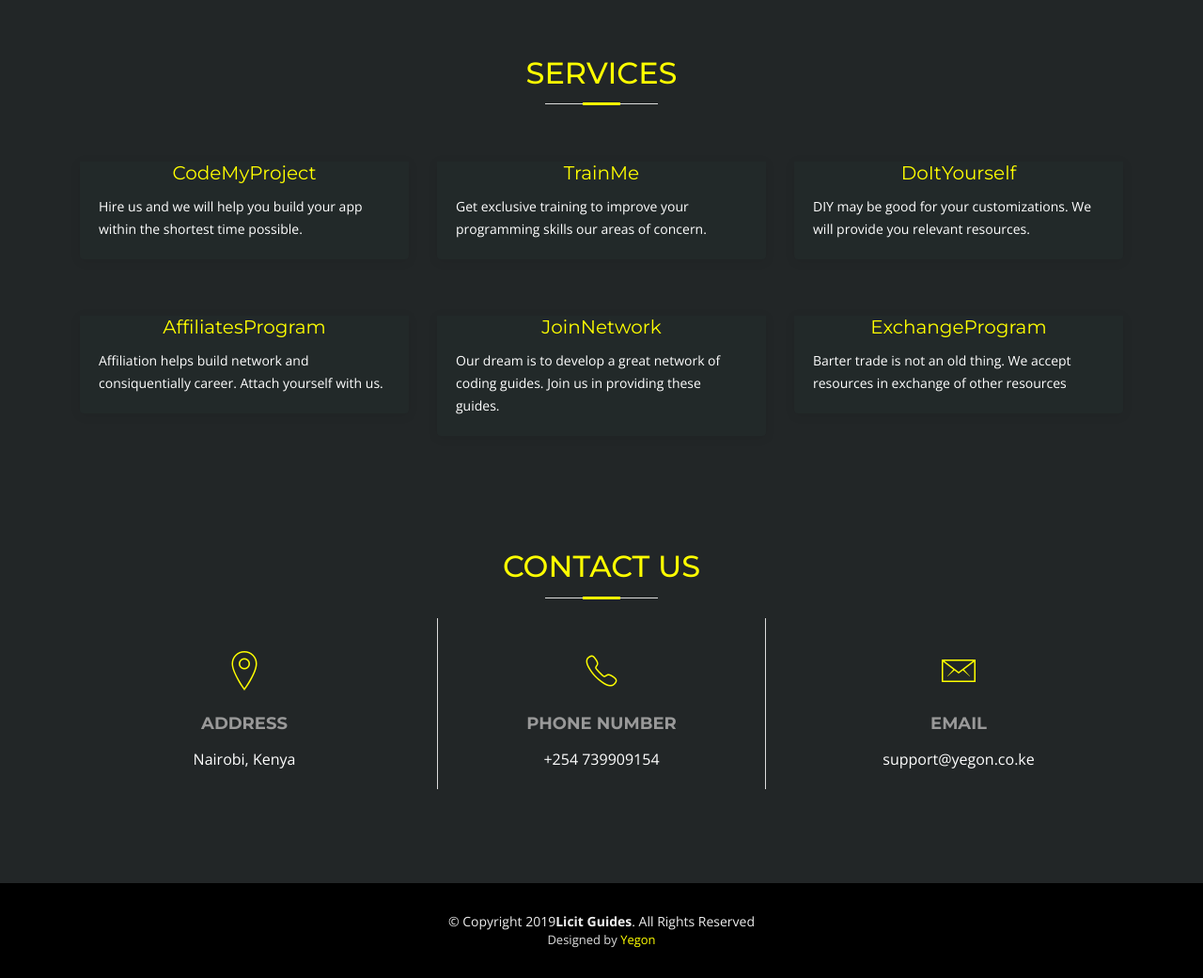
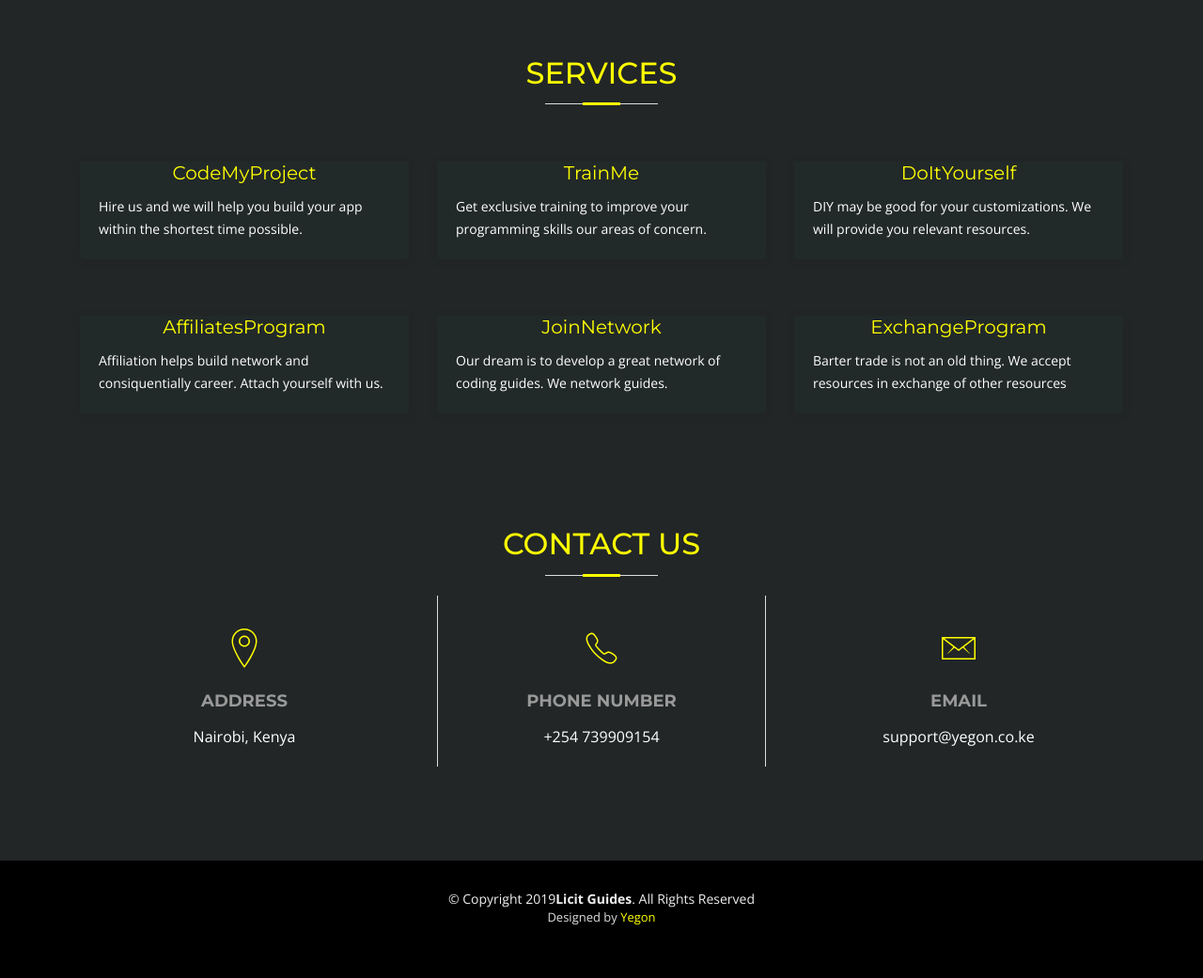
Before and after one commit to yegonke/Cookbook, a Django app: page / in a window 1280 px wide. Shown: the part 801-1842 px from the top of the page at 94% size. After the commit the page ends 1786 px from the top, so only its background shows below. Run offline with Django 3.2, Linux system fonts and the light colour scheme; some libraries are stand-ins or nearby versions; some web fonts are replaced.

Commit message:
Index licitguides.xyz

```diff
--- a/templates/index.html
+++ b/templates/index.html
@@ -204,7 +204,7 @@
             <div class="about-col">
 
               <h2 class="title"><a href="http://www.licitguides.xyz/trainme/">JoinNetwork</a></h2>
-            <p class="description">Our dream is to develop a great network of coding guides. Join us in providing these guides.</p>
+            <p class="description">Our dream is to develop a great network of coding guides. We network guides.</p>
           </div>
           </div>
 
```
